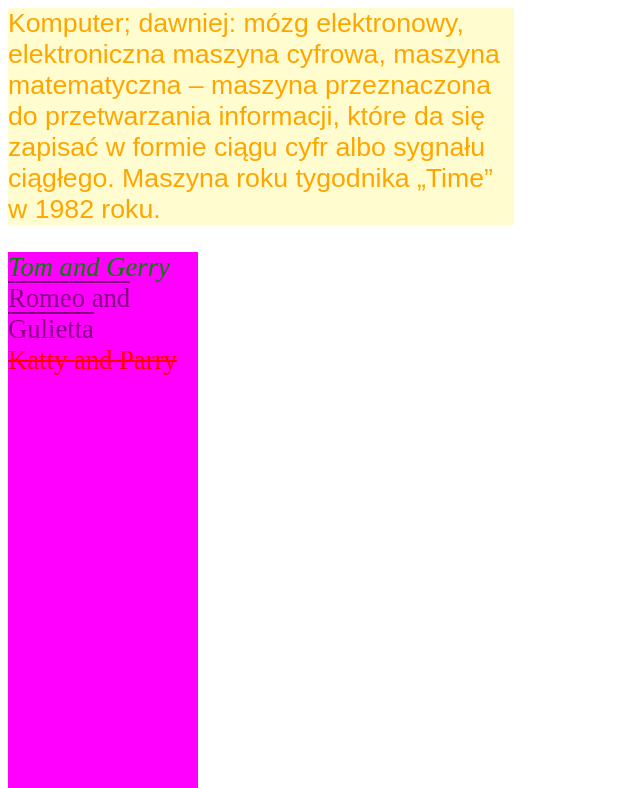
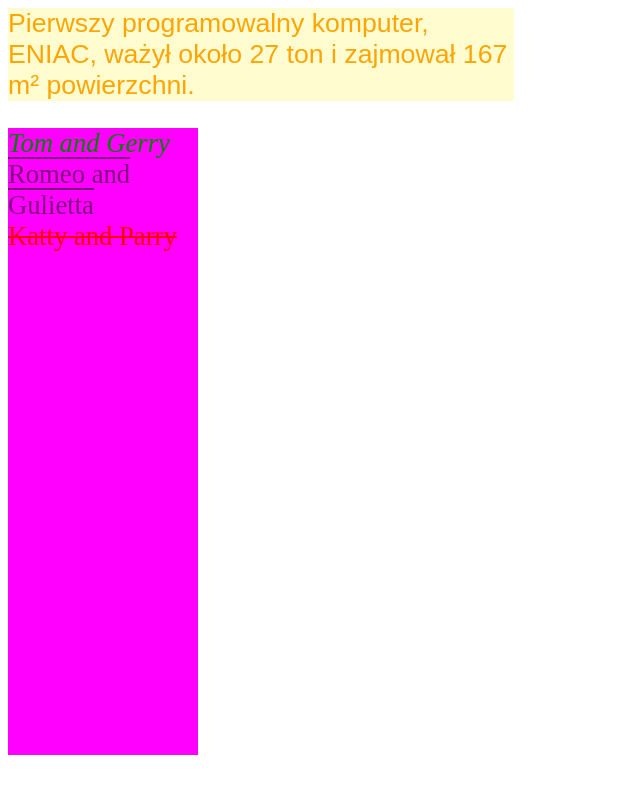
Before and after one commit to jakvbb/CSS, a plain HTML site: page Kole_z20.html in a window 1280 px wide. Shown: the top 788 px of the page, without its empty margins (0-640 px from the left). Drawn offline with Linux system fonts and the light colour scheme.

Commit message:
Update Kole_z20.html

```diff
--- a/Kole_z20.html
+++ b/Kole_z20.html
@@ -9,10 +9,7 @@
 </head>
 <body>
 
-<div class="first" ><p>Komputer; dawniej:
-    mózg elektronowy, elektroniczna maszyna cyfrowa, maszyna matematyczna – maszyna przeznaczona do przetwarzania informacji,
-    które da się zapisać w formie ciągu cyfr albo sygnału ciągłego.
-    Maszyna roku tygodnika „Time” w 1982 roku.</p>
+<div class="first" ><p>Pierwszy programowalny komputer, ENIAC, ważył około 27 ton i zajmował 167 m² powierzchni.</p>
 </div>
 
 <div class="second">
```
